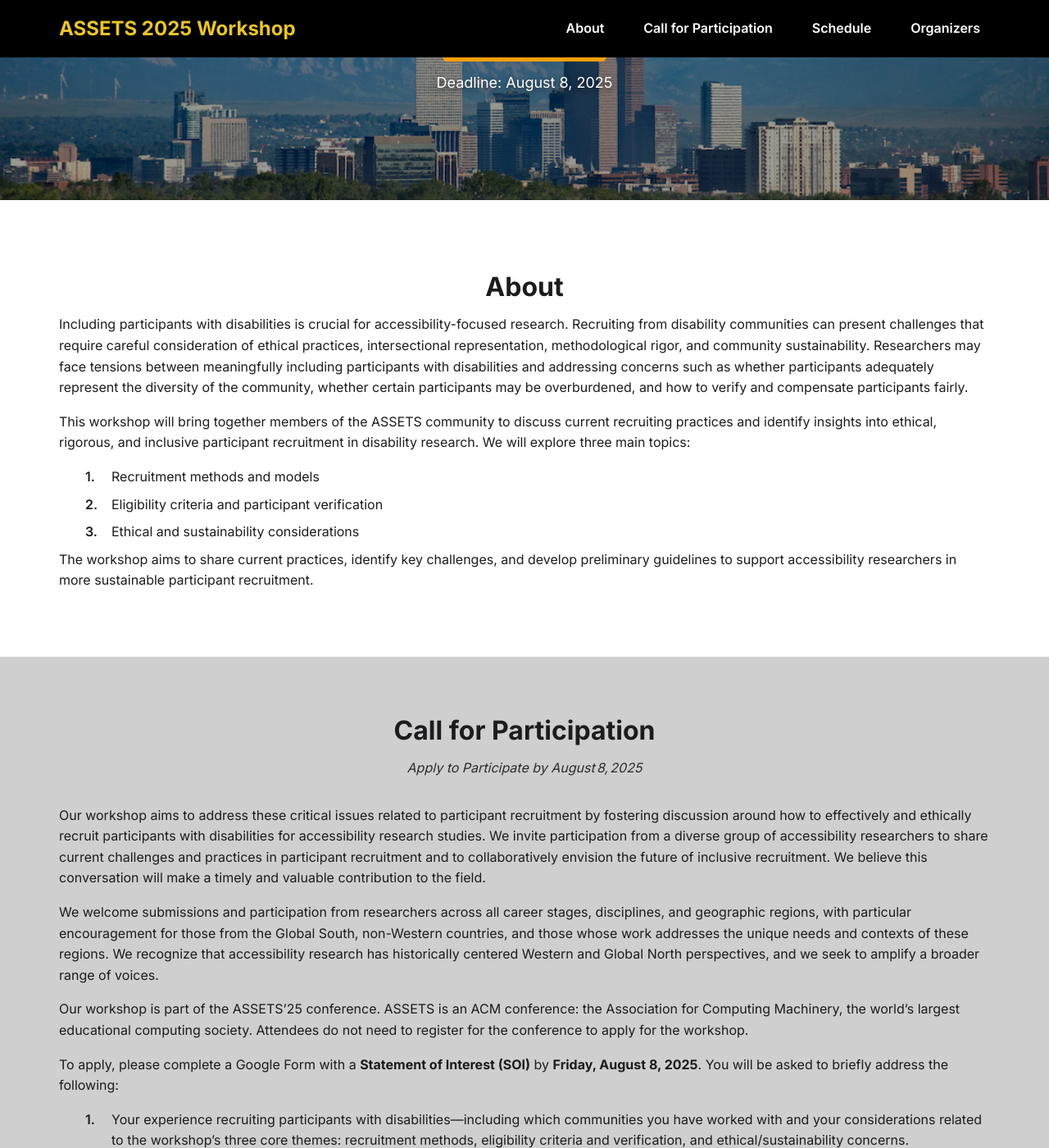
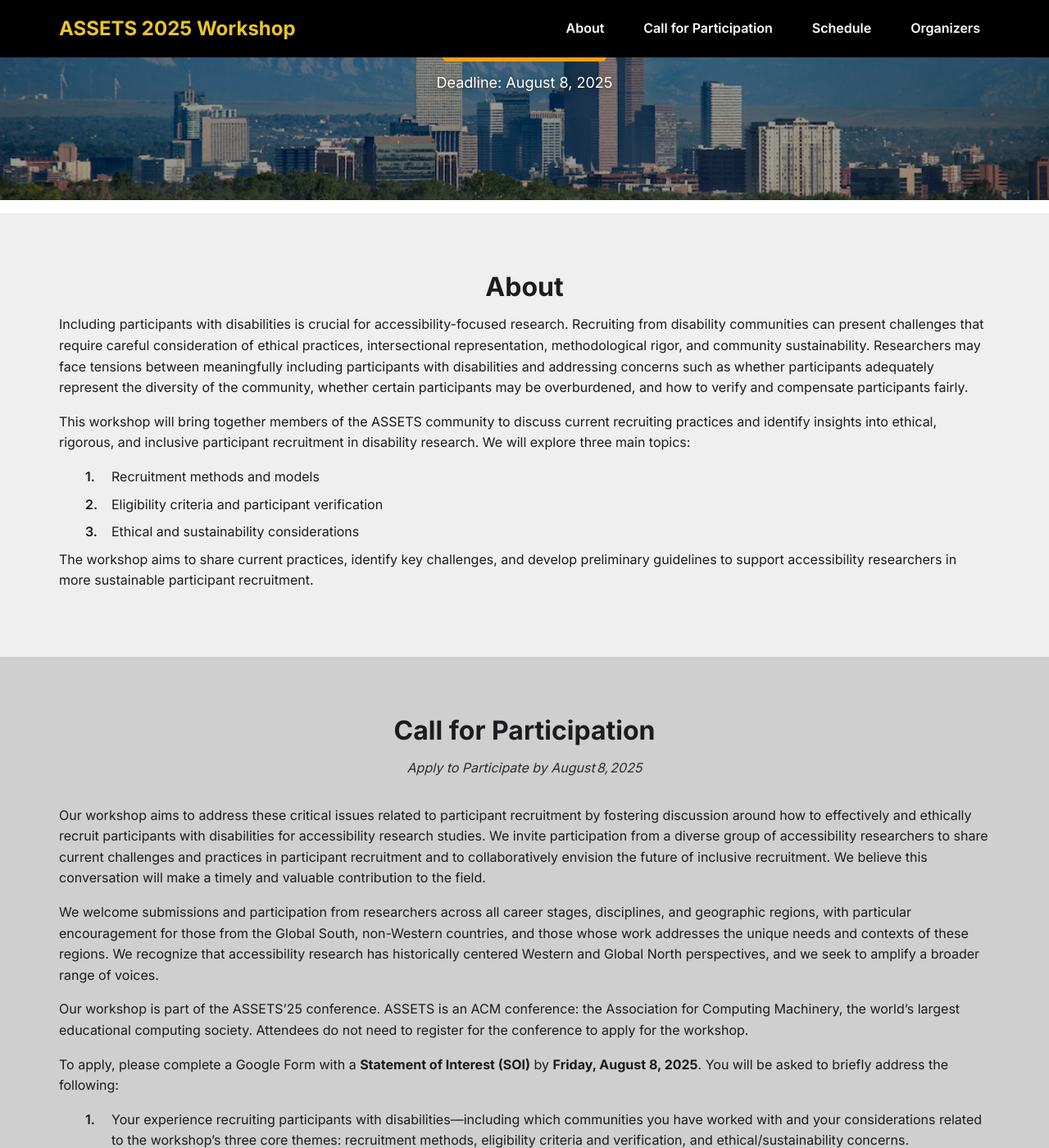
Before and after one commit to assets-recruitment-2025/assets-recruitment-2025.github.io, a Jekyll site: the page built from index.md, in a window 1280 px wide and 1400 px high, scrolled down 331 px. Shown: the whole window at 82% size. Built offline with Jekyll 4.4.1, drawn with Linux system fonts in a browser that asks for light colours.

Commit message:
Call for Participation

```diff
--- a/assets/css/style.css
+++ b/assets/css/style.css
@@ -459,6 +459,25 @@
   padding-right: var(--site-gutter);
 }
 
+/* Individually set each section’s background */
+#about {
+  padding: 4rem 2rem;
+  background:  #EFEFEF;
+}
+
+#participate {
+  padding: 4rem 2rem;
+  background:  #DDDDDD;
+}
+#schedule {
+  padding: 4rem 2rem;
+  background: #EFEFEF;
+}
+#organizers {
+  padding: 4rem 2rem;
+  background: #DDDDDD;          /* custom light gray */
+}
+
 /* —— KEEP this flex‑based layout —— */
 #organizers .organizers-grid {
   display: flex;
```
